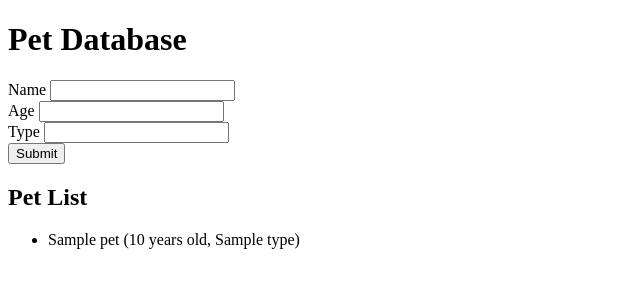
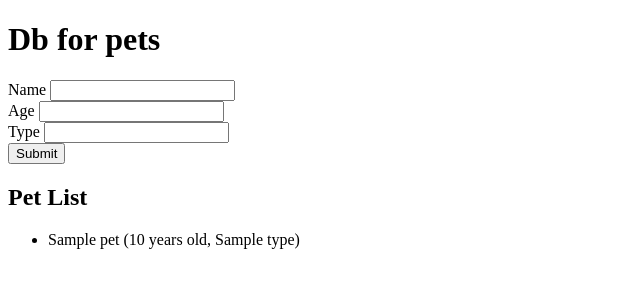
Before and after one commit to srikanth3chetlapally/pet_app, a Python web app: template Templates/view_pets.html in a window 1280 px wide. Shown: the top 300 px of the page, without its empty margins (0-640 px from the left). Run offline with Jinja, Linux system fonts and the light colour scheme; the template is opened without the code that fills it: most values are stand-ins (such as "Sample title", 1, 10 or a date in 2020); form fields are guessed from the names that the template uses.

Commit message:
view_pets.html

```diff
--- a/Templates/view_pets.html
+++ b/Templates/view_pets.html
@@ -3,10 +3,10 @@
 <head>
     <meta charset="UTF-8">
     <meta name="viewport" content="width=device-width, initial-scale=1.0">
-    <title>Pet Database</title>
+    <title>DB for pets</title>
 </head>
 <body>
-    <h1>Pet Database</h1>
+    <h1>Db for pets</h1>
     <form method="POST">
         {{ form.hidden_tag() }}
         {{ form.name.label }} {{ form.name() }}<br>
```
